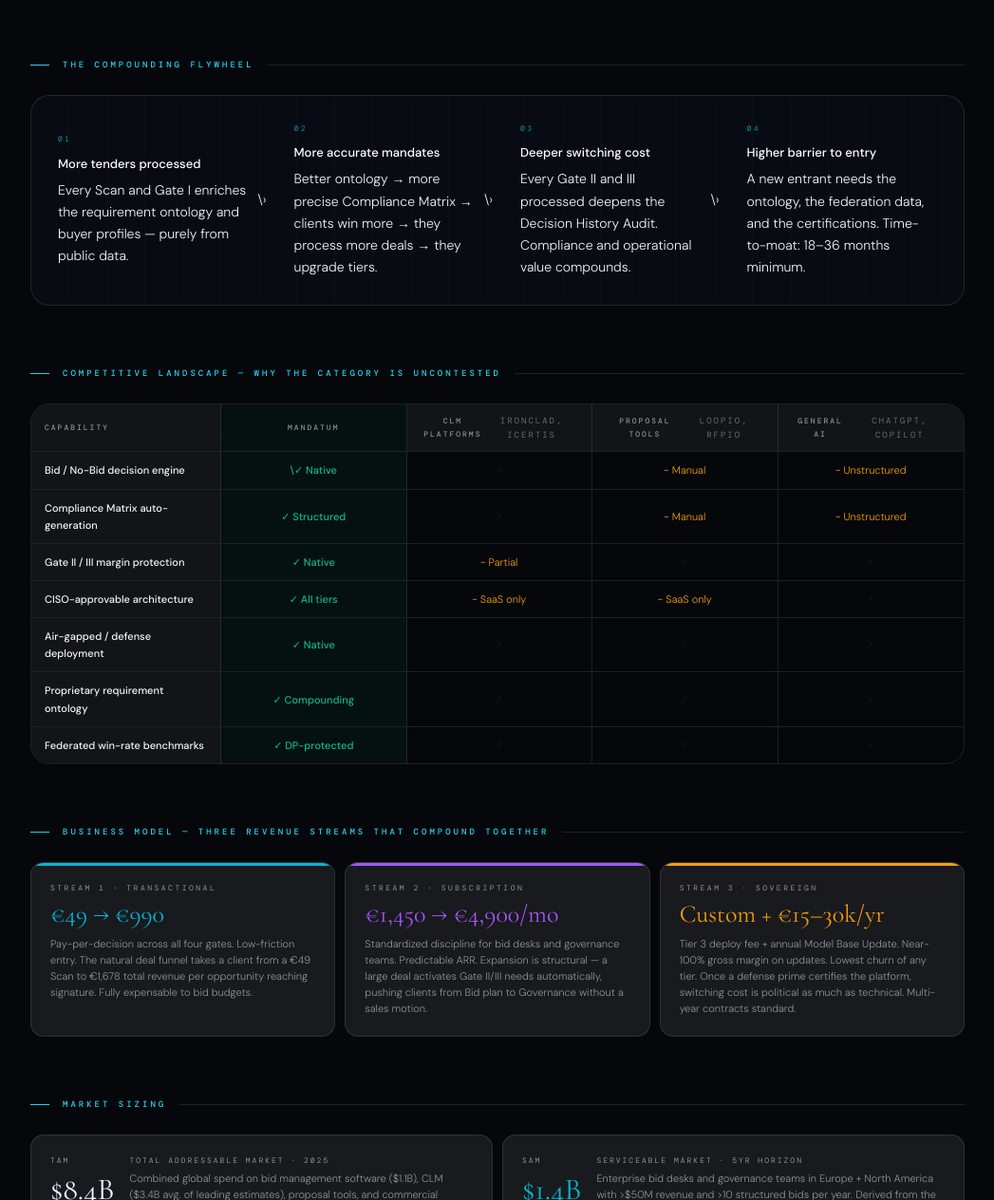
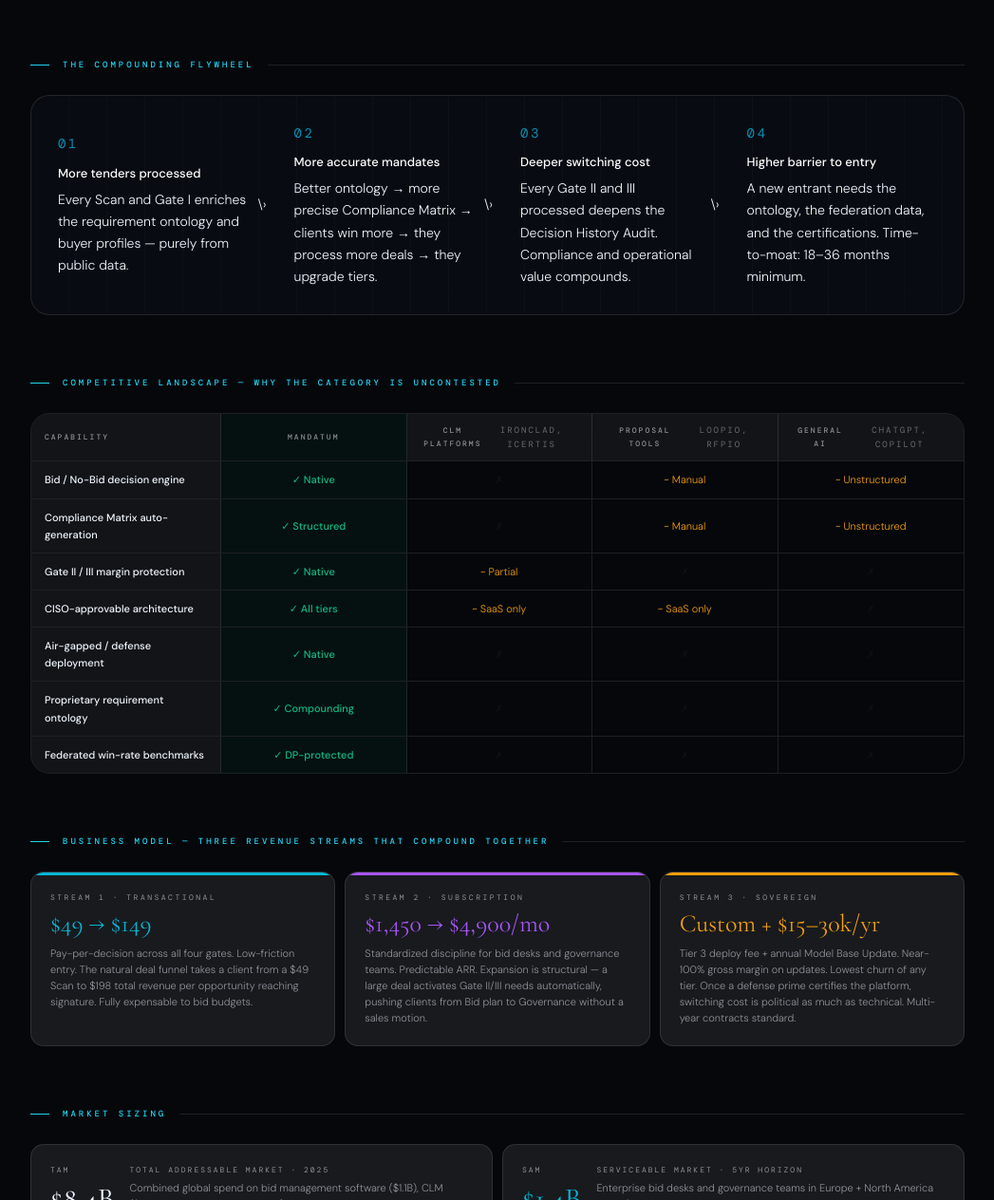
Before and after one commit to CESARKUBEREK/Mandatum, a plain HTML site: page investors.html in a window 1280 px wide. Shown: the part 2335-3599 px from the top of the page at 95% size, without its empty margins (116-1163 px from the left). Drawn offline with nearby package versions, Linux system fonts and the light colour scheme; a web font is replaced by a local one.

Commit message:
Update currency symbols and pricing in investors.html

```diff
--- a/investors.html
+++ b/investors.html
@@ -648,7 +648,7 @@
     .fw-step:last-child  { padding-right: 0; }
     .fw-n {
       font-family: 'DM Mono', monospace;
-      font-size: 8px;
+      font-size: 14px;
       letter-spacing: 2.5px;
       text-transform: uppercase;
       color: var(--accent-dim);
@@ -1151,7 +1151,7 @@
     </div>
     <div class="comp-row">
       <div class="cr cat">Bid / No-Bid decision engine</div>
-      <div class="cr m-col"><span class="chk">\✓ Native</span></div>
+      <div class="cr m-col"><span class="chk">✓ Native</span></div>
       <div class="cr"><span class="crss">✗</span></div>
       <div class="cr"><span class="prtl">~ Manual</span></div>
       <div class="cr"><span class="prtl">~ Unstructured</span></div>
@@ -1206,19 +1206,19 @@
     <div class="bm-card">
       <div class="bm-accent" style="background:var(--teal)"></div>
       <div class="bm-label">Stream 1 · Transactional</div>
-      <div class="bm-val" style="color:var(--teal)">€49 → €990</div>
-      <div class="bm-desc">Pay-per-decision across all four gates. Low-friction entry. The natural deal funnel takes a client from a €49 Scan to €1,678 total revenue per opportunity reaching signature. Fully expensable to bid budgets.</div>
+      <div class="bm-val" style="color:var(--teal)">$49 → $149</div>
+      <div class="bm-desc">Pay-per-decision across all four gates. Low-friction entry. The natural deal funnel takes a client from a $49 Scan to $198 total revenue per opportunity reaching signature. Fully expensable to bid budgets.</div>
     </div>
     <div class="bm-card">
       <div class="bm-accent" style="background:var(--purple)"></div>
       <div class="bm-label">Stream 2 · Subscription</div>
-      <div class="bm-val" style="color:var(--purple)">€1,450 → €4,900/mo</div>
+      <div class="bm-val" style="color:var(--purple)">$1,450 → $4,900/mo</div>
       <div class="bm-desc">Standardized discipline for bid desks and governance teams. Predictable ARR. Expansion is structural — a large deal activates Gate II/III needs automatically, pushing clients from Bid plan to Governance without a sales motion.</div>
     </div>
     <div class="bm-card">
       <div class="bm-accent" style="background:var(--amber)"></div>
       <div class="bm-label">Stream 3 · Sovereign</div>
-      <div class="bm-val" style="color:var(--amber)">Custom + €15–30k/yr</div>
+      <div class="bm-val" style="color:var(--amber)">Custom + $15–30k/yr</div>
       <div class="bm-desc">Tier 3 deploy fee + annual Model Base Update. Near-100% gross margin on updates. Lowest churn of any tier. Once a defense prime certifies the platform, switching cost is political as much as technical. Multi-year contracts standard.</div>
     </div>
   </div>
```
